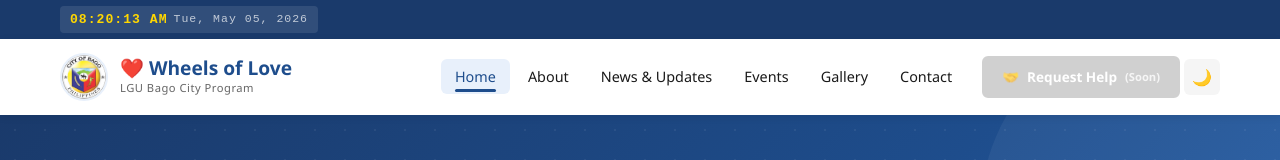
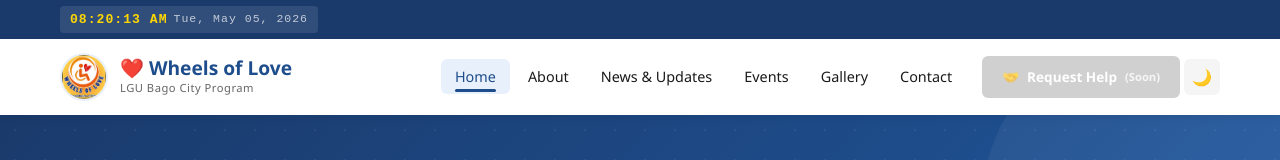
Before and after one commit to ICTcmd/wheels-of-love, a website: page index.html in a window 1280 px wide. Shown: the top 160 px of the page. Drawn offline with Linux system fonts and the light colour scheme; no server answers.

Commit message:
Fix: use logo.png (Wheels of Love logo) for navbar, slide, and favicon

```diff
--- a/index.html
+++ b/index.html
@@ -9,7 +9,7 @@
   <title>Wheels of Love | LGU Bago City Program</title>
   <link rel="stylesheet" href="assets/css/main.css">
   <link rel="stylesheet" href="assets/css/mobile-enhancements.css">
-  <link rel="icon" href="assets/images/bago-city-logo.png" type="image/png">
+  <link rel="icon" href="assets/images/logo.png" type="image/png">
   <link rel="manifest" href="manifest.json">
   <meta name="theme-color" content="#1e4d8c">
   <meta name="apple-mobile-web-app-capable" content="yes">
@@ -42,7 +42,7 @@
   <div class="container">
     <nav class="navbar">
       <a href="index.html" class="navbar-brand">
-        <img src="assets/images/bago-city-logo.png" alt="Wheels of Love Logo" class="brand-logo">
+        <img src="assets/images/logo.png" alt="Wheels of Love Logo" class="brand-logo">
         <div class="brand-text">
           <div class="brand-name" id="dyn-brand-name">❤️ Wheels of Love</div>
           <div class="brand-sub" id="dyn-brand-tagline">LGU Bago City Program</div>
@@ -139,7 +139,7 @@
           <!-- Slide 4: Logo -->
           <div class="hero-slide" id="slide-3">
             <picture>
-              <source srcset="assets/images/bago-city-logo.webp" type="image/webp"><img src="assets/images/bago-city-logo.png" alt="Wheels of Love — Bago City Logo"
+              <source srcset="assets/images/logo.webp" type="image/webp"><img src="assets/images/logo.png" alt="Wheels of Love Logo"
                    style="width:130px;height:130px;border-radius:50%;object-fit:cover;margin:0 auto 16px;border:4px solid rgba(255,255,255,.3);box-shadow:0 8px 30px rgba(0,0,0,.2);">
             </picture>
             <div class="card-title" id="dyn-card-title">Wheels of Love</div>
```
